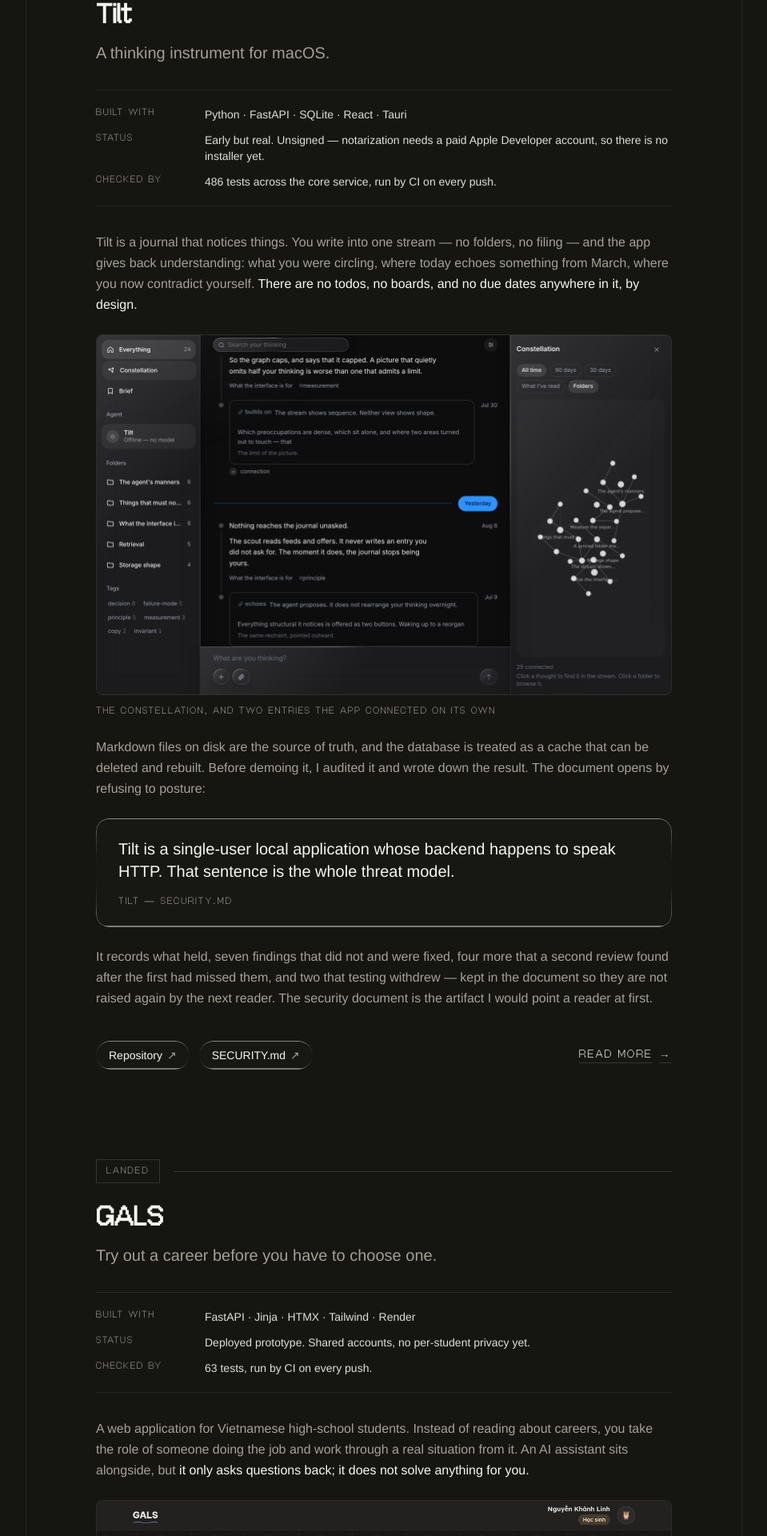
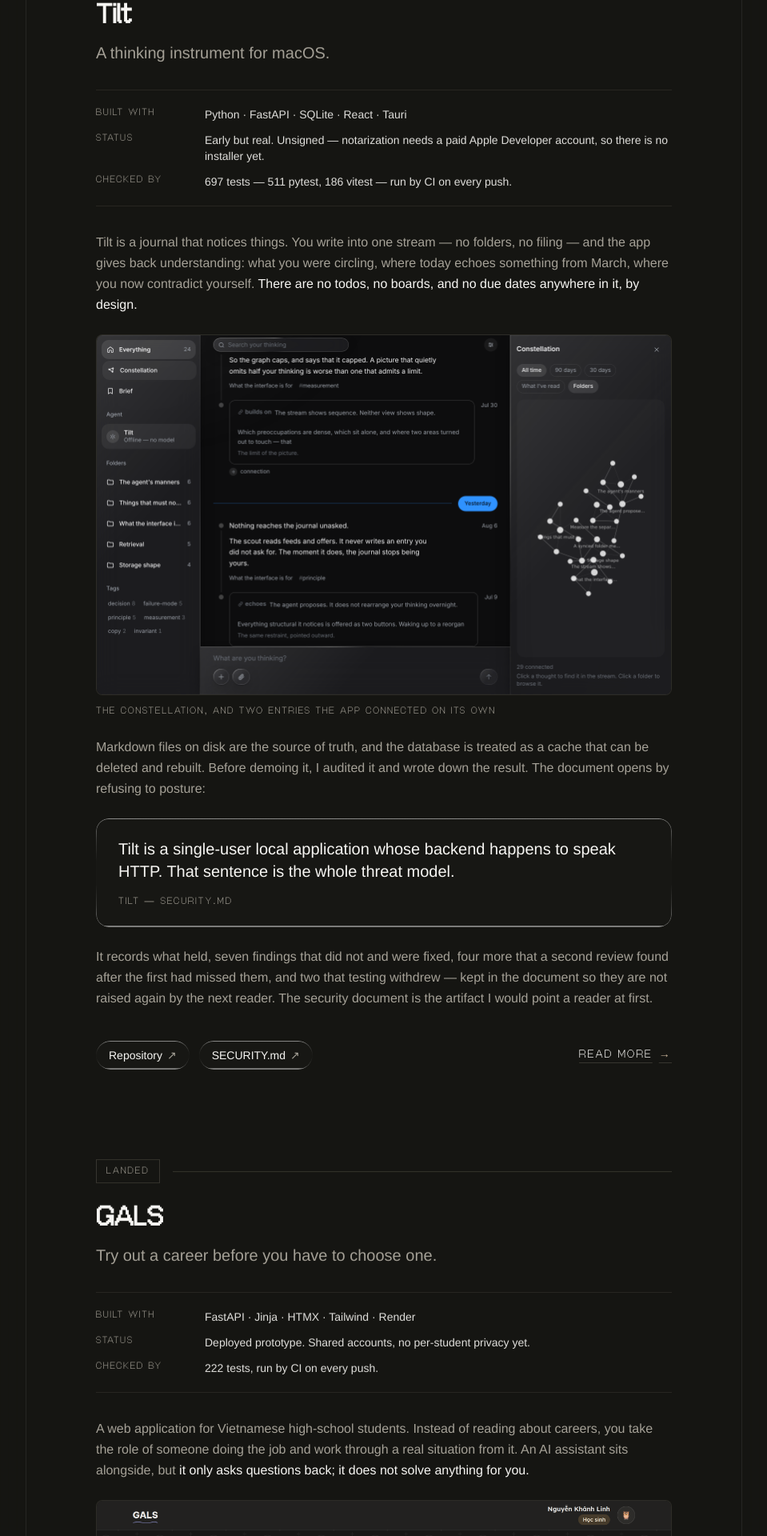
Before and after one commit to soya-00/portfolio, a React (Vite) app: page / in a window 1280 px wide. Shown: the part 2077-3997 px from the top of the page at 80% size, without its empty margins (160-1119 px from the left). Built offline with nearby package versions, Linux system fonts and the light colour scheme.

Commit message:
Correct the test counts on the index and the boot banner

```diff
--- a/src/components/BootSequence.tsx
+++ b/src/components/BootSequence.tsx
@@ -119,7 +119,7 @@
               </span>
             ) : (
               <span className="text-foreground">
-                549 tests passed, 0 skipped
+                919 tests passed, 0 skipped
               </span>
             )}
           </p>
--- a/src/components/Work.tsx
+++ b/src/components/Work.tsx
@@ -129,7 +129,7 @@
         kicker="A thinking instrument for macOS."
         stack="Python · FastAPI · SQLite · React · Tauri"
         status="Early but real. Unsigned — notarization needs a paid Apple Developer account, so there is no installer yet."
-        checked="486 tests across the core service, run by CI on every push."
+        checked="697 tests — 511 pytest, 186 vitest — run by CI on every push."
         writeup="tilt"
         links={[
           { label: "Repository", href: "https://github.com/soya-00/tilt" },
@@ -183,7 +183,7 @@
         kicker="Try out a career before you have to choose one."
         stack="FastAPI · Jinja · HTMX · Tailwind · Render"
         status="Deployed prototype. Shared accounts, no per-student privacy yet."
-        checked="63 tests, run by CI on every push."
+        checked="222 tests, run by CI on every push."
         writeup="gals"
         links={[
           { label: "Live demo", href: "https://steam-mvp.onrender.com" },
```
